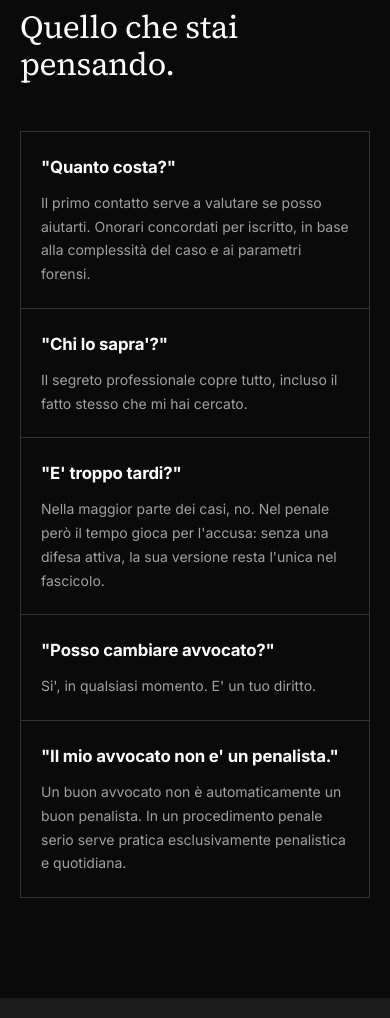
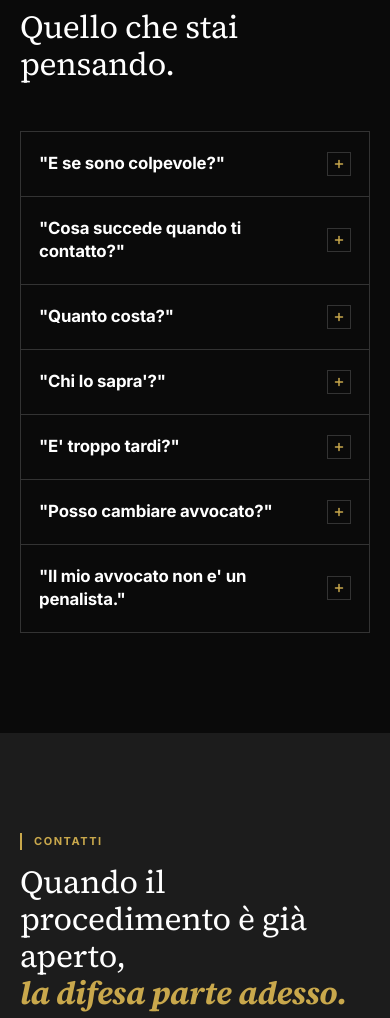
Before and after one commit to scamforscam/vecchioni-v4, a website: page index.html in a window 390 px wide. Shown: the part 9180-10198 px from the top of the page. Drawn offline with nearby package versions, Linux system fonts and the light colour scheme.

Commit message:
feat: sezione Domande come accordion + 7 card + monogramma NV laterale
CSS (.faq-*):
- Nuovo layout .faq-layout (grid 1fr/280px) per affiancare accordion
  e monogramma su desktop
- .faq-trigger: bottone full-width cliccabile (hover background,
  stato .open con --gold-dim)
- .faq-icon: quadrato 24x24 con bordo, contiene "+" SVG che ruota
  45deg (diventa "×") quando aperto
- .faq-panel[hidden]: display:none di default, padding 0 28px 24px
  quando aperto
- .faq-aside: sticky a top:120px, contiene il monogramma
- .faq-mark: 160x160, bordo gold 1.5px, "NV" in Source Serif 600
  3.5rem, background antracite + shadow nera

Responsive (@media max-width:960px):
- .faq-layout collassa a 1 colonna (gap 32px)
- .faq-aside nascosto su mobile (scelta sobria)
- padding ridotti per trigger/panel

HTML:
- Struttura accordion: <button class="faq-trigger" aria-expanded /
  aria-controls> + <div class="faq-panel" id hidden>
- Tutti chiusi di default (aria-expanded="false" + hidden)
- aria-hidden="true" su icone decorative e aside
- 7 card totali:
  * fq6 "E se sono colpevole?" (NUOVA, prima)
  * fq7 "Cosa succede quando ti contatto?" (NUOVA, seconda)
  * fq1-fq5: le 5 esistenti, copy invariata

JS:
- Handler accordion: click su trigger apre il pannello relativo
  e chiude TUTTI gli altri (una sola aperta alla volta).
  Toggle: click su una aperta la richiude.
- Pattern simile a quello delle pagine interne (.acc-trigger),
  ma con classi e id propri della homepage.

Copy delle 5 card esistenti: invariata.

Co-Authored-By: Claude Opus 4.7 (1M context) <noreply@anthropic.com>

```diff
--- a/index.html
+++ b/index.html
@@ -148,10 +148,20 @@ footer{background:var(--black-deep);border-top:1px solid var(--gold);padding:56p
 .approach-step-desc{font-size:14px;color:var(--grey);line-height:1.65}
 
 /* FAQ */
-.faq-grid{display:flex;flex-direction:column;gap:0;border:1px solid var(--border);margin-top:48px}
-.faq-item{border-bottom:1px solid var(--border);padding:28px 32px}.faq-item:last-child{border-bottom:none}
-.faq-q{font-size:1.05rem;font-weight:700;color:var(--white);margin-bottom:10px;letter-spacing:-.01em}
-.faq-a{font-size:14px;color:var(--grey);line-height:1.7;max-width:720px}
+.faq-layout{display:grid;grid-template-columns:1fr 280px;gap:64px;align-items:start;margin-top:48px}
+.faq-grid{display:flex;flex-direction:column;border:1px solid var(--border)}
+.faq-item{border-bottom:1px solid var(--border)}.faq-item:last-child{border-bottom:none}
+.faq-trigger{width:100%;background:none;border:none;padding:24px 28px;display:flex;align-items:center;justify-content:space-between;gap:20px;cursor:pointer;text-align:left;transition:background .2s;font-family:inherit;color:inherit}
+.faq-trigger:hover{background:rgba(255,255,255,.02)}
+.faq-trigger.open{background:var(--gold-dim)}
+.faq-q{font-size:1.05rem;font-weight:700;color:var(--white);letter-spacing:-.01em;line-height:1.4;margin:0}
+.faq-icon{width:24px;height:24px;flex-shrink:0;display:flex;align-items:center;justify-content:center;border:1px solid var(--border);transition:all .3s;color:var(--gold)}
+.faq-trigger.open .faq-icon{background:var(--gold);border-color:var(--gold);color:var(--black);transform:rotate(45deg)}
+.faq-panel{padding:0 28px 24px}
+.faq-panel[hidden]{display:none}
+.faq-a{font-size:14px;color:var(--grey);line-height:1.7;max-width:720px;margin:0}
+.faq-aside{position:sticky;top:120px;display:flex;align-items:center;justify-content:center;min-height:240px}
+.faq-mark{width:160px;height:160px;border:1.5px solid var(--gold);display:flex;align-items:center;justify-content:center;font-family:var(--font-serif);font-weight:600;font-size:3.5rem;color:var(--gold);letter-spacing:-.04em;background:var(--anthracite);box-shadow:0 8px 32px rgba(0,0,0,.3)}
 
 /* AREA CARDS UNIFORM HEIGHT */
 .areas-grid{align-items:stretch}
@@ -201,7 +211,7 @@ input:focus-visible,textarea:focus-visible{outline:2px solid var(--gold);outline
 
 /* RESPONSIVE */
 @media(max-width:1024px){.hero{grid-template-columns:1fr}.hero-right{display:none}.areas-grid{grid-template-columns:repeat(2,1fr)}.chi-grid{grid-template-columns:1fr;gap:48px}.chi-img-wrap{order:-1}}
-@media(max-width:960px){.nav-links{display:none}.hamburger{display:flex}.pillars{grid-template-columns:1fr}.risultati-grid{grid-template-columns:1fr}.cta-grid{grid-template-columns:1fr;gap:56px}.footer-grid{grid-template-columns:1fr 1fr}.approach-steps{grid-template-columns:1fr}.faq-item{padding:22px 20px}}
+@media(max-width:960px){.nav-links{display:none}.hamburger{display:flex}.pillars{grid-template-columns:1fr}.risultati-grid{grid-template-columns:1fr}.cta-grid{grid-template-columns:1fr;gap:56px}.footer-grid{grid-template-columns:1fr 1fr}.approach-steps{grid-template-columns:1fr}.faq-layout{grid-template-columns:1fr;gap:32px}.faq-aside{display:none}.faq-trigger{padding:20px 18px}.faq-panel{padding:0 18px 20px}}
 @media(max-width:640px){.cred-inner{flex-direction:column}.cred-item{border-right:none;border-bottom:1px solid var(--border);padding:28px 20px}.cred-item:last-child{border-bottom:none}.areas-grid{grid-template-columns:1fr}.form-card{padding:28px 22px}.footer-grid{grid-template-columns:1fr;gap:32px}.footer-bottom{flex-direction:column;align-items:flex-start}.quote-block{padding:32px 28px}.media-nums{flex-direction:column;gap:24px}.media-num-sep{width:40px;height:1px}.chi-badges{flex-direction:column;gap:10px}}
 @media(max-width:420px){.btn{padding:16px 24px;font-size:.82rem}}
 
@@ -397,12 +407,61 @@ input:focus-visible,textarea:focus-visible{outline:2px solid var(--gold);outline
   <div class="wrap">
     <p class="lbl fi">Domande</p>
     <h2 class="st fi d1">Quello che stai pensando.</h2>
-    <div class="faq-grid fi d2">
-      <div class="faq-item"><div class="faq-q">"Quanto costa?"</div><p class="faq-a">Il primo contatto serve a valutare se posso aiutarti. Onorari concordati per iscritto, in base alla complessità del caso e ai parametri forensi.</p></div>
-      <div class="faq-item"><div class="faq-q">"Chi lo sapra'?"</div><p class="faq-a">Il segreto professionale copre tutto, incluso il fatto stesso che mi hai cercato.</p></div>
-      <div class="faq-item"><div class="faq-q">"E' troppo tardi?"</div><p class="faq-a">Nella maggior parte dei casi, no. Nel penale però il tempo gioca per l'accusa: senza una difesa attiva, la sua versione resta l'unica nel fascicolo.</p></div>
-      <div class="faq-item"><div class="faq-q">"Posso cambiare avvocato?"</div><p class="faq-a">Si', in qualsiasi momento. E' un tuo diritto.</p></div>
-      <div class="faq-item"><div class="faq-q">"Il mio avvocato non e' un penalista."</div><p class="faq-a">Un buon avvocato non è automaticamente un buon penalista. In un procedimento penale serio serve pratica esclusivamente penalistica e quotidiana.</p></div>
+    <div class="faq-layout fi d2">
+      <div class="faq-grid">
+        <div class="faq-item">
+          <button class="faq-trigger" aria-expanded="false" aria-controls="fq6" type="button">
+            <span class="faq-q">"E se sono colpevole?"</span>
+            <span class="faq-icon" aria-hidden="true"><svg width="12" height="12" viewBox="0 0 24 24" fill="none" stroke="currentColor" stroke-width="3" stroke-linecap="round"><line x1="12" y1="5" x2="12" y2="19"/><line x1="5" y1="12" x2="19" y2="12"/></svg></span>
+          </button>
+          <div class="faq-panel" id="fq6" hidden><p class="faq-a">Non sono qui per giudicarti, per quello ci sono già i giudici. Difendo le persone, non le azioni. Quello che mi racconti resta coperto dal segreto professionale e serve solo a costruire la difesa migliore possibile.</p></div>
+        </div>
+        <div class="faq-item">
+          <button class="faq-trigger" aria-expanded="false" aria-controls="fq7" type="button">
+            <span class="faq-q">"Cosa succede quando ti contatto?"</span>
+            <span class="faq-icon" aria-hidden="true"><svg width="12" height="12" viewBox="0 0 24 24" fill="none" stroke="currentColor" stroke-width="3" stroke-linecap="round"><line x1="12" y1="5" x2="12" y2="19"/><line x1="5" y1="12" x2="19" y2="12"/></svg></span>
+          </button>
+          <div class="faq-panel" id="fq7" hidden><p class="faq-a">Mi racconti cosa è successo e io ti dico con onestà se e come posso aiutarti. Il primo contatto serve a capire la situazione, senza che tu debba decidere niente sul momento.</p></div>
+        </div>
+        <div class="faq-item">
+          <button class="faq-trigger" aria-expanded="false" aria-controls="fq1" type="button">
+            <span class="faq-q">"Quanto costa?"</span>
+            <span class="faq-icon" aria-hidden="true"><svg width="12" height="12" viewBox="0 0 24 24" fill="none" stroke="currentColor" stroke-width="3" stroke-linecap="round"><line x1="12" y1="5" x2="12" y2="19"/><line x1="5" y1="12" x2="19" y2="12"/></svg></span>
+          </button>
+          <div class="faq-panel" id="fq1" hidden><p class="faq-a">Il primo contatto serve a valutare se posso aiutarti. Onorari concordati per iscritto, in base alla complessità del caso e ai parametri forensi.</p></div>
+        </div>
+        <div class="faq-item">
+          <button class="faq-trigger" aria-expanded="false" aria-controls="fq2" type="button">
+            <span class="faq-q">"Chi lo sapra'?"</span>
+            <span class="faq-icon" aria-hidden="true"><svg width="12" height="12" viewBox="0 0 24 24" fill="none" stroke="currentColor" stroke-width="3" stroke-linecap="round"><line x1="12" y1="5" x2="12" y2="19"/><line x1="5" y1="12" x2="19" y2="12"/></svg></span>
+          </button>
+          <div class="faq-panel" id="fq2" hidden><p class="faq-a">Il segreto professionale copre tutto, incluso il fatto stesso che mi hai cercato.</p></div>
+        </div>
+        <div class="faq-item">
+          <button class="faq-trigger" aria-expanded="false" aria-controls="fq3" type="button">
+            <span class="faq-q">"E' troppo tardi?"</span>
+            <span class="faq-icon" aria-hidden="true"><svg width="12" height="12" viewBox="0 0 24 24" fill="none" stroke="currentColor" stroke-width="3" stroke-linecap="round"><line x1="12" y1="5" x2="12" y2="19"/><line x1="5" y1="12" x2="19" y2="12"/></svg></span>
+          </button>
+          <div class="faq-panel" id="fq3" hidden><p class="faq-a">Nella maggior parte dei casi, no. Nel penale però il tempo gioca per l'accusa: senza una difesa attiva, la sua versione resta l'unica nel fascicolo.</p></div>
+        </div>
+        <div class="faq-item">
+          <button class="faq-trigger" aria-expanded="false" aria-controls="fq4" type="button">
+            <span class="faq-q">"Posso cambiare avvocato?"</span>
+            <span class="faq-icon" aria-hidden="true"><svg width="12" height="12" viewBox="0 0 24 24" fill="none" stroke="currentColor" stroke-width="3" stroke-linecap="round"><line x1="12" y1="5" x2="12" y2="19"/><line x1="5" y1="12" x2="19" y2="12"/></svg></span>
+          </button>
+          <div class="faq-panel" id="fq4" hidden><p class="faq-a">Si', in qualsiasi momento. E' un tuo diritto.</p></div>
+        </div>
+        <div class="faq-item">
+          <button class="faq-trigger" aria-expanded="false" aria-controls="fq5" type="button">
+            <span class="faq-q">"Il mio avvocato non e' un penalista."</span>
+            <span class="faq-icon" aria-hidden="true"><svg width="12" height="12" viewBox="0 0 24 24" fill="none" stroke="currentColor" stroke-width="3" stroke-linecap="round"><line x1="12" y1="5" x2="12" y2="19"/><line x1="5" y1="12" x2="19" y2="12"/></svg></span>
+          </button>
+          <div class="faq-panel" id="fq5" hidden><p class="faq-a">Un buon avvocato non è automaticamente un buon penalista. In un procedimento penale serio serve pratica esclusivamente penalistica e quotidiana.</p></div>
+        </div>
+      </div>
+      <aside class="faq-aside" aria-hidden="true">
+        <div class="faq-mark">NV</div>
+      </aside>
     </div>
   </div>
 </section>
@@ -475,6 +534,7 @@ document.querySelectorAll('.fi').forEach(el=>io.observe(el));
 document.querySelectorAll('.hero .fi').forEach((el,i)=>setTimeout(()=>el.classList.add('v'),50+i*110));
 document.querySelectorAll('.cred-num').forEach(el=>{const cio=new IntersectionObserver(entries=>{entries.forEach(e=>{if(e.isIntersecting){e.target.classList.add('counted');cio.unobserve(e.target)}})},{threshold:.3});cio.observe(el)});
 document.querySelectorAll('a[href^="#"]').forEach(a=>{a.addEventListener('click',e=>{const t=document.querySelector(a.getAttribute('href'));if(t){e.preventDefault();window.scrollTo({top:t.getBoundingClientRect().top+window.scrollY-80,behavior:'smooth'})}})});
+document.querySelectorAll('.faq-trigger').forEach(tr=>{tr.addEventListener('click',()=>{const id=tr.getAttribute('aria-controls'),p=document.getElementById(id),isOpen=tr.classList.contains('open');document.querySelectorAll('.faq-trigger').forEach(x=>{x.classList.remove('open');x.setAttribute('aria-expanded','false')});document.querySelectorAll('.faq-panel').forEach(x=>{x.hidden=true});if(!isOpen){tr.classList.add('open');tr.setAttribute('aria-expanded','true');p.hidden=false}})});
 const form=document.getElementById('contact-form'),succ=document.getElementById('form-success');
 if(form){form.addEventListener('submit',e=>{e.preventDefault();let v=true;['f-name','f-phone','f-msg'].forEach(id=>{const el=document.getElementById(id);if(!el.value.trim()){v=false;el.style.borderColor='rgba(201,168,76,.8)';setTimeout(()=>{el.style.borderColor=''},2500)}});if(!v)return;
 const btn=form.querySelector('.form-submit');btn.disabled=true;btn.textContent='Invio in corso…';
```
